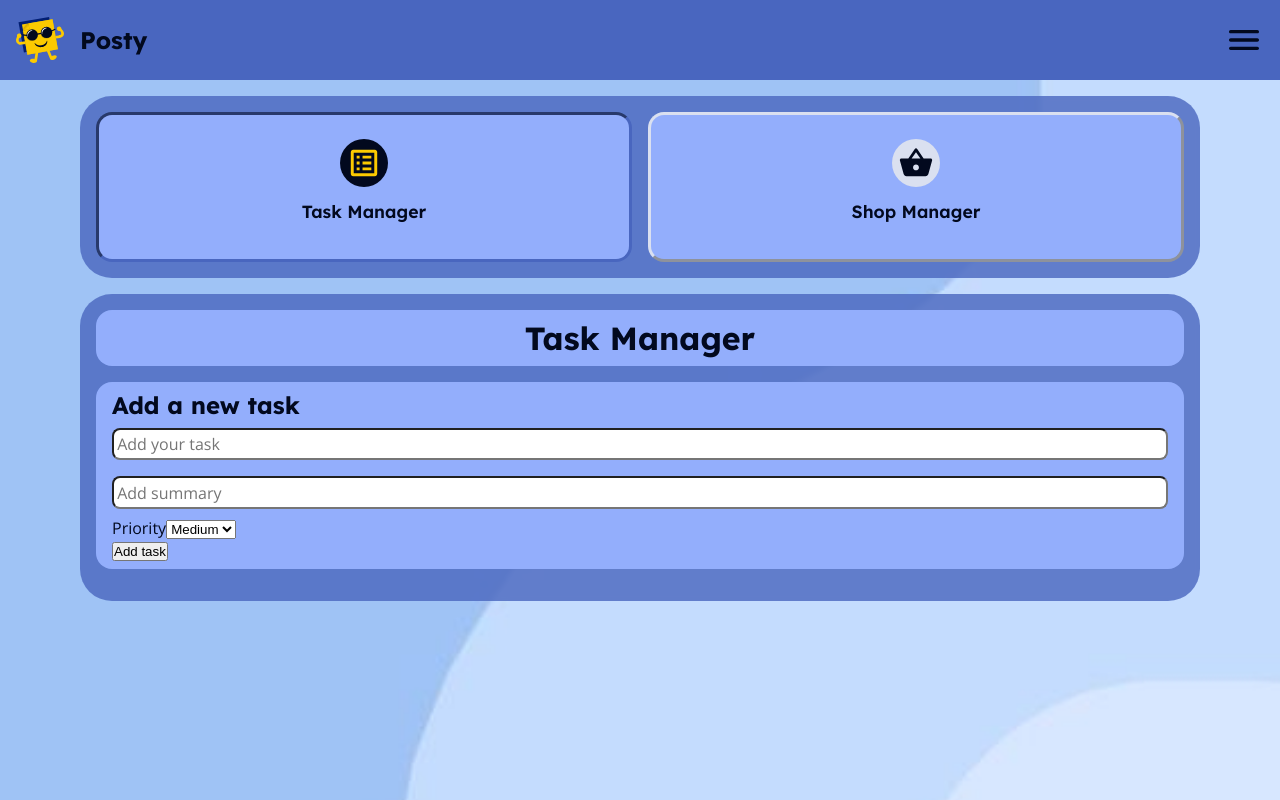
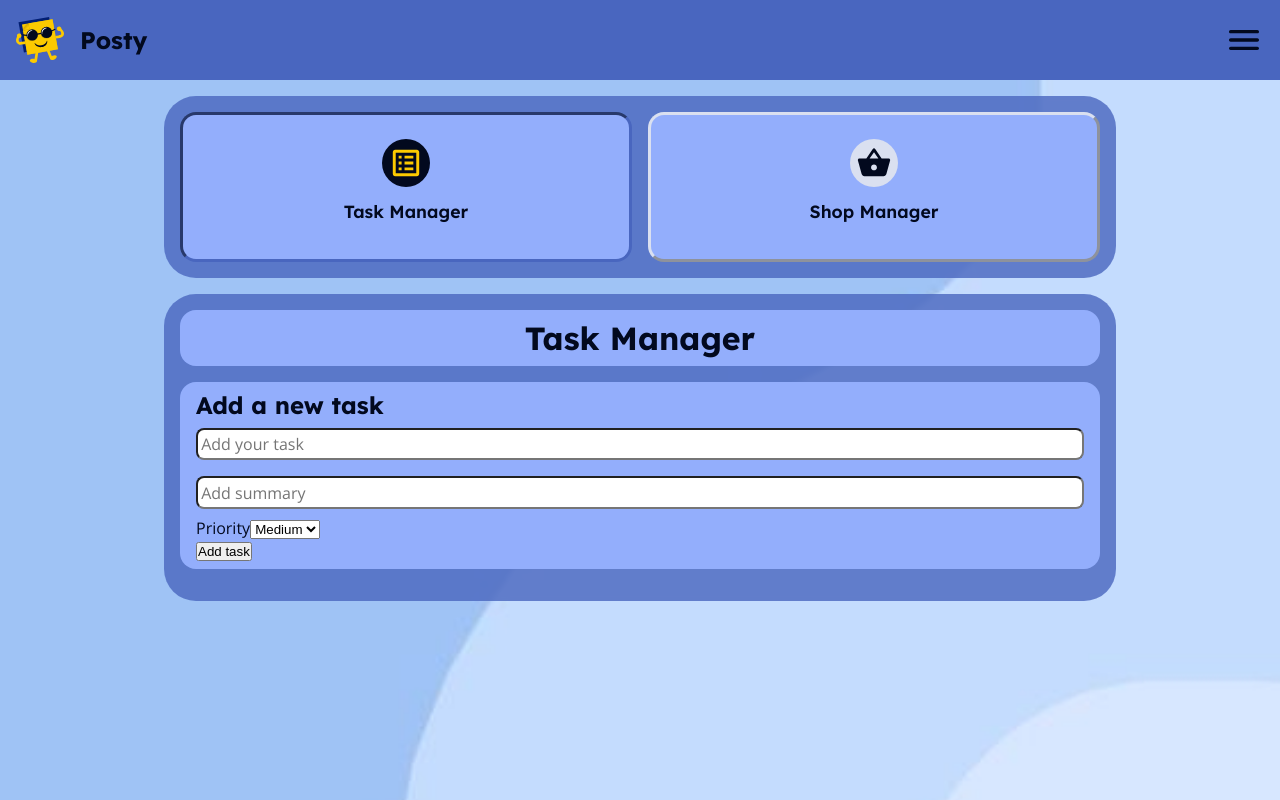
Before and after one commit to EvaneRex/taskmanager, a React (Vite) app: page / in a window 1280 px wide. Built offline with nearby package versions, Linux system fonts and the light colour scheme.

Commit message:
Fixing padding

```diff
--- a/src/App.css
+++ b/src/App.css
@@ -56,9 +56,9 @@ header .menu-icon {
 }
 
 .manager {
-  max-width: 1200px;
+  max-width: 1000px;
   margin: auto;
-  padding: 0 2rem;
+  padding: 0 1rem;
 }
 
 .switchButtons {
--- a/src/App.scss
+++ b/src/App.scss
@@ -49,7 +49,7 @@ header {
 .manager {
   max-width: partial.$deskwidth;
   margin: auto;
-  padding: 0 2rem;
+  padding: 0 1rem;
 }
 
 .switchButtons {
--- a/src/partial.scss
+++ b/src/partial.scss
@@ -14,7 +14,7 @@ $borderRadiusOuter: 2rem;
 $borderRadiusInner: 1rem;
 $transition: 0.4s ease;
 //outer radius = inner radius + padding!
-$deskwidth: 1200px;
+$deskwidth: 1000px;
 
 //Font
 @font-face {
```
